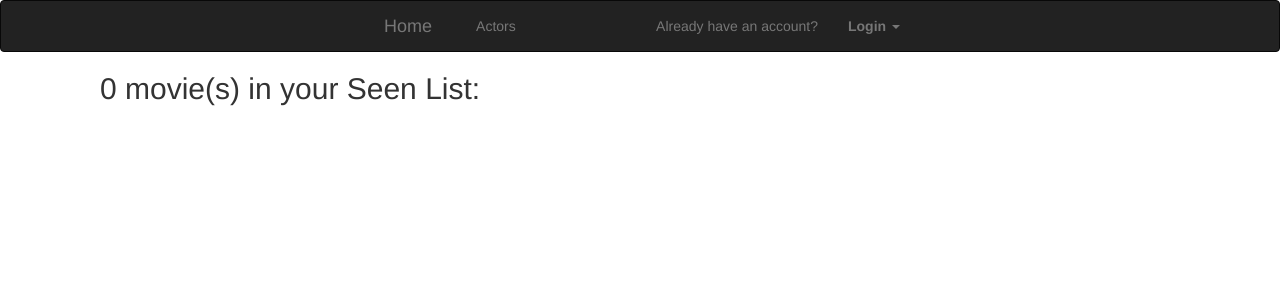
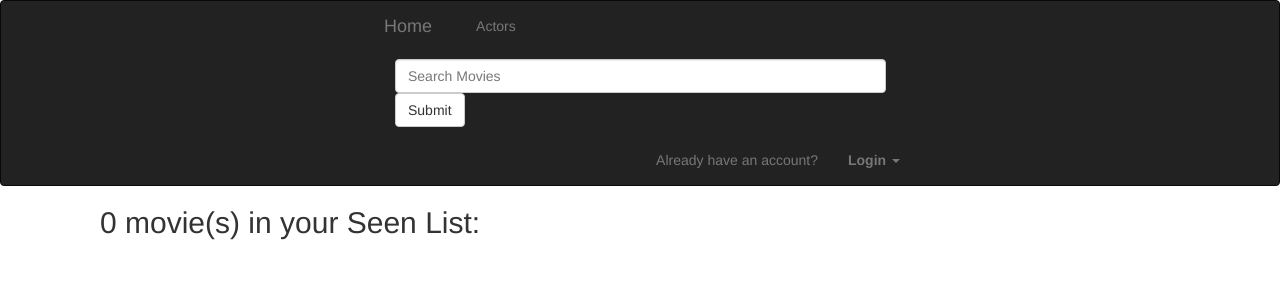
Before and after one commit to Priyam2699/MovieMaster, a Django app: a page that uses LatestCode/Movie-website-django-master/Movie/templates/base.html in a window 1280 px wide. Shown: the top 300 px of the page. Run offline with Django 3.2, Linux system fonts and the light colour scheme; data comes from the database, SQL or seed files in the repository; some libraries are stand-ins or nearby versions; some web fonts are replaced.

Commit message:
search.html

```diff
--- a/LatestCode/Movie-website-django-master/Movie/templates/base.html
+++ b/LatestCode/Movie-website-django-master/Movie/templates/base.html
@@ -34,8 +34,16 @@
                     <a href="/movie/actor_all/1"><span class="glyphicon glyphicon-user"></span> Actors</a>
                 </li>
             </ul>
-                        <ul class="nav navbar-nav navbar-right">
- {% if user.is_authenticated %}
+            <form class="navbar-form navbar-left" method=POST action="/movie/searchbar/">
+                 {% csrf_token %}
+                <input type="text" name="searched" id="search-input" class="form-control"
+                       placeholder="Search Movies"
+                       onkeyup="start_timer()" size="55" autocomplete="off" required/>
+                <input type="submit" class="btn btn-default" name="search" value="Submit"/>
+            </form>
+
+            <ul class="nav navbar-nav navbar-right">
+                {% if user.is_authenticated %}
                     <li>
                         <p class="navbar-text" style="color:#fff9fe;">
                             Welcome, {{ user.username }}</p></li>
@@ -124,6 +132,7 @@
 
 {% block mainbody %}
     {% load static %}
+
     <div style=" margin-left: 1%;">
         <p style="color: black; font-size: large; padding-top: 25px"><b>Trending Now:</b></p>
         {% for movie in popular %}
```
Also changed, not shown: LatestCode/Movie-website-django-master/Movie/templates/searchbar.html (added, +21 -0 lines).
